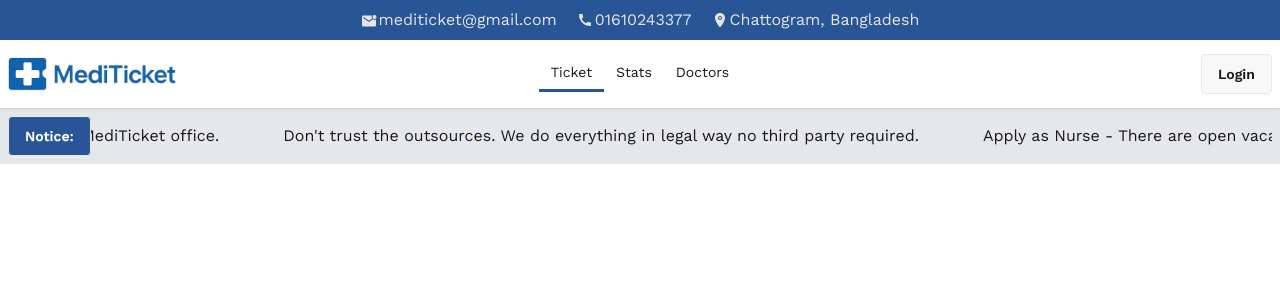
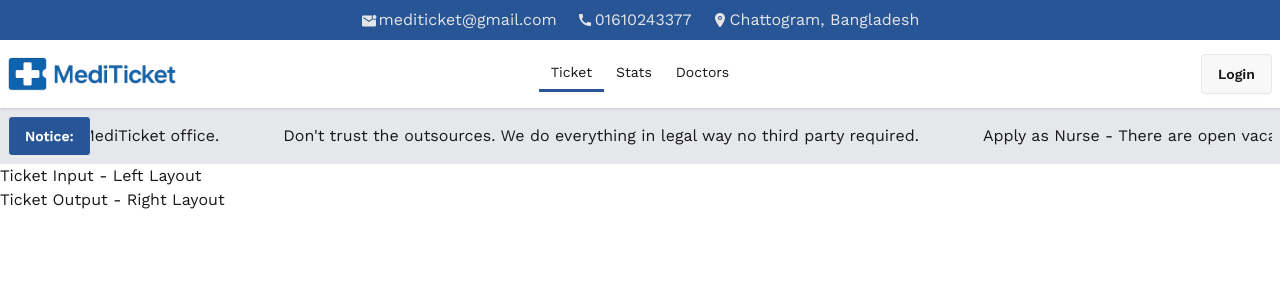
Before and after one commit to Suprio-Das/MediTicket, a React (Vite) app: page / in a window 1280 px wide. Shown: the top 300 px of the page. Built offline with nearby package versions, Linux system fonts and the light colour scheme.

Commit message:
Ticket Generation and Print section created

```diff
--- a/src/Components/Home/Home.jsx
+++ b/src/Components/Home/Home.jsx
@@ -25,6 +25,17 @@ const Home = () => {
                     </Marquee>
                 </div>
             </div>
+            {/* Ticket Section */}
+            <section>
+                {/* Ticket Input */}
+                <div>
+                    <h1>Ticket Input - Left Layout</h1>
+                </div>
+                {/* Ticket Print */}
+                <div>
+                    <h1>Ticket Output - Right Layout</h1>
+                </div>
+            </section>
         </div>
     );
 };
```
